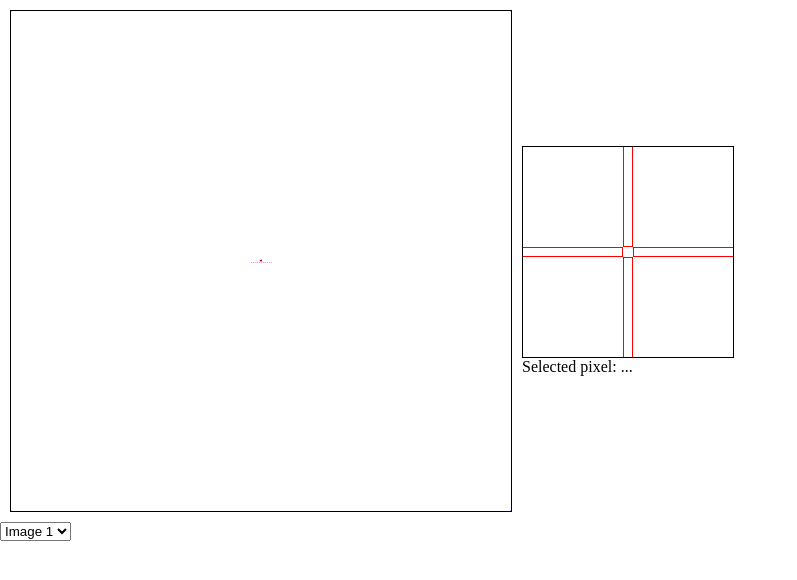
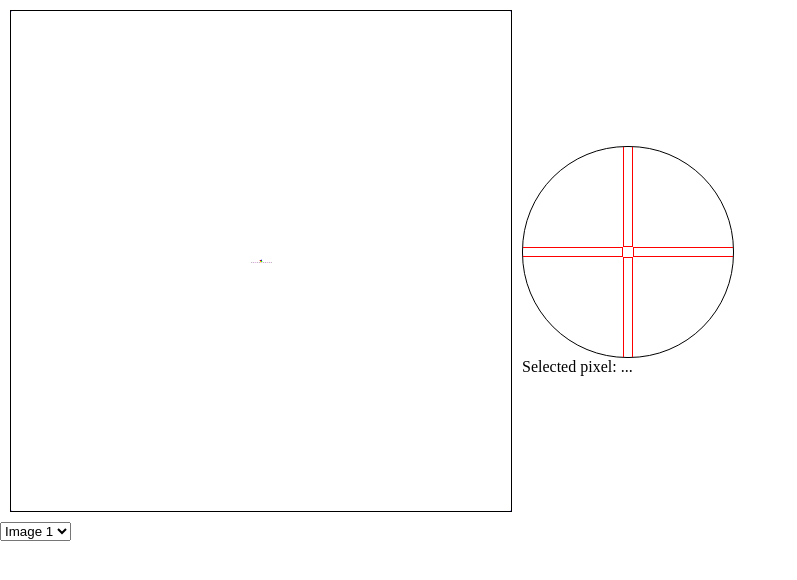
Before and after one commit to asmirnov1005/exp4, a plain HTML site: page index.html in a window 1280 px wide. Shown: the whole page, without its empty margins (0-797 px from the left). Drawn offline with Linux system fonts and the light colour scheme.

Commit message:
Rename 'display' -> 'crosshair' and add option 'round' to this elem.

```diff
--- a/css/main.css
+++ b/css/main.css
@@ -14,7 +14,7 @@ body {
   border: solid black 1px;
 }
 
-#display {
+#crosshair {
   display: block;
   width: 210px;
   height: 210px;
--- a/index.html
+++ b/index.html
@@ -10,7 +10,7 @@
 		<div id="main-container">
 		  <img id="image" src="images/img_1.png">
 			<div>
-				<div id="display">
+				<div id="crosshair">
 					<div id="target-top"></div>
 					<div id="target-bottom"></div>
 					<div id="target-left"></div>
--- a/js/main.js
+++ b/js/main.js
@@ -1,5 +1,5 @@
 const imgElem = document.getElementById("image");
-const displayElem = document.getElementById("display");
+const crosshairElem = document.getElementById("crosshair");
 
 let ph = null;
 
@@ -16,12 +16,15 @@ function imgElemLoaded() {
   if (ph) return;
 
   let phOptions = {
-    displaySize : { width : 21, height : 21 },
+    crosshair : {
+      size : { width : 21, height : 21 },
+      round : true,
+    },
     events : { onMousedown : onMousedown, onMouseup : onMouseup },
     speed : 0.25,
     showGlass : false,
   };
-  ph = new Peephole(imgElem, displayElem, phOptions);
+  ph = new Peephole(imgElem, crosshairElem, phOptions);
 
   ph.log();
 }
--- a/js/peephole.js
+++ b/js/peephole.js
@@ -4,9 +4,12 @@ class Peephole {
     options = {
       speed : <int>,
       showGlass : <bool>,
-      displaySize : {
-        width : <int>,
-        height : <int>,
+      crosshair : {
+        size : {
+          width : <int>,
+          height : <int>,
+        },
+        round : <bool>,
       },
       events : {
         onMousedown : <function(event:<object>, position:{x:<int>, y:<int>})>,
@@ -14,11 +17,11 @@ class Peephole {
       },
     }
   */
-  constructor(imgElem, displayElem, options) {
+  constructor(imgElem, crosshairElem, options) {
     this.speed = options.speed || 1;
 
     this._initImage(imgElem);
-    this._initDisplay(displayElem, options.displaySize);
+    this._initCrosshair(crosshairElem, options.crosshair);
     this._initGlass(options.showGlass);
     this._initEvents(options.events || {});
     this._setupPositions();
@@ -29,9 +32,9 @@ class Peephole {
     console.log('Image Element:', this._imgElem);
     console.log('Image Natural Size: ' + this._nW + 'x' + this._nH);
     console.log('Image Client Size: ' + this._cW + 'x' + this._cH);
-    console.log('Display Element:', this._displayElem);
-    console.log('Display Natural Size: ' + this._dnW + 'x' + this._dnH);
-    console.log('Display Client Size: ' + this._dcW + 'x' + this._dcH);
+    console.log('Crosshair Element:', this._crosshairElem);
+    console.log('Crosshair Natural Size: ' + this._dnW + 'x' + this._dnH);
+    console.log('Crosshair Client Size: ' + this._dcW + 'x' + this._dcH);
     if (this._showGlass) {
       console.log('Glass Element:', this._glassElem);
       console.log('Glass Natural Size: ' + this._gnW + 'x' + this._gnH);
@@ -56,30 +59,32 @@ class Peephole {
       throw new Error("Image element size (width and height) should be specified!");
   }
 
-  _initDisplay(displayElem, displaySize) {
-    this._displayElem = displayElem;
+  _initCrosshair(crosshairElem, options) {
+    this._crosshairElem = crosshairElem;
 
-    this._dcW = this._displayElem.clientWidth;
-    this._dcH = this._displayElem.clientHeight;
+    this._dcW = this._crosshairElem.clientWidth;
+    this._dcH = this._crosshairElem.clientHeight;
     if (!this._dcW || !this._dcH)
-      throw new Error("Display element size (width and height) should be specified!");
-    if (!displaySize)
-      throw new Error("`displaySize` is required option!");
-    this._dnW = displaySize.width;
-    this._dnH = displaySize.height;
+      throw new Error("Crosshair element size (width and height) should be specified!");
+    if (options.round === true)
+      this._crosshairElem.style.borderRadius = Math.round(Math.min(this._dcW, this._dcH) / 2) + "px";
+    if (!options.size)
+      throw new Error("`crosshair.size` is required option!");
+    this._dnW = options.size.width;
+    this._dnH = options.size.height;
     if (this._dnW % 2 !== 1 || this._dnH % 2 !== 1)
-      throw new Error("Width and height of the display should be odd integers!");
+      throw new Error("Width and height of the crosshair should be odd integers!");
     if (this._dcW % this._dnW !== 0 || this._dcH % this._dnH !== 0)
-      throw new Error("Width and height of the display element should be divisible by its natural width and height.");
+      throw new Error("Width and height of the crosshair element should be divisible by its natural width and height.");
     if (!this._dnW || !this._dnH)
-      throw new Error("Display size (dW and dH parameters) should be nonzero integers!");
+      throw new Error("Crosshair size (dW and dH parameters) should be nonzero integers!");
 
-    this._displayElem.style.backgroundRepeat = "no-repeat";
-    this._displayElem.style.backgroundSize = this._nW * Math.round(this._dcW / this._dnW) + "px " + this._nH * Math.round(this._dcH / this._dnH) + "px";
-  	this._displayElem.style.imageRendering = "-moz-crisp-edges";
-    this._displayElem.style.imageRendering = "-webkit-crisp-edges";
-    this._displayElem.style.imageRendering = "pixelated";
-    this._displayElem.style.imageRendering = "crisp-edges";
+    this._crosshairElem.style.backgroundRepeat = "no-repeat";
+    this._crosshairElem.style.backgroundSize = this._nW * Math.round(this._dcW / this._dnW) + "px " + this._nH * Math.round(this._dcH / this._dnH) + "px";
+  	this._crosshairElem.style.imageRendering = "-moz-crisp-edges";
+    this._crosshairElem.style.imageRendering = "-webkit-crisp-edges";
+    this._crosshairElem.style.imageRendering = "pixelated";
+    this._crosshairElem.style.imageRendering = "crisp-edges";
   }
 
   _initGlass(showGlass) {
@@ -94,7 +99,7 @@ class Peephole {
 
     this._glassElem = document.createElement("div");
     this._glassElem.classList.add("peephole-glass");
-    this._glassElem.style.display = "none";
+    this._glassElem.style.crosshair = "none";
     this._glassElem.style.position = "absolute";
     this._glassElem.style.width = this._gcW + "px";
     this._glassElem.style.height = this._gcH + "px";
@@ -133,8 +138,8 @@ class Peephole {
         this._onMousedown(event, { x : x, y : y });
       }.bind(this, this._touchNaturalPosition.x, this._touchNaturalPosition.y));
     if (this._showGlass)
-      this._glassElem.style.display = "block";
-    this._displayElem.style.backgroundImage = "url('" + this._imgElem.src + "')";
+      this._glassElem.style.crosshair = "block";
+    this._crosshairElem.style.backgroundImage = "url('" + this._imgElem.src + "')";
     this._onPeepholeMoveEvent(event);
   }
 
@@ -157,7 +162,7 @@ class Peephole {
     }
     if (this._showGlass)
       this._updateglassElemPosition(clientPosition);
-    this._updateDisplay(this._naturalPosition);
+    this._updateCrosshair(this._naturalPosition);
   }
 
   _documentOnMouseupEvent(event) {
@@ -184,8 +189,8 @@ class Peephole {
   }
 
   _imgElemOnLoad(event) {
-    if (this._displayElem.style.backgroundImage != "")
-      this._displayElem.style.backgroundImage = "url('" + this._imgElem.src + "')";
+    if (this._crosshairElem.style.backgroundImage != "")
+      this._crosshairElem.style.backgroundImage = "url('" + this._imgElem.src + "')";
   }
 
   _updateglassElemPosition(position) {
@@ -193,12 +198,12 @@ class Peephole {
     this._glassElem.style.top = (position.y + this._gcH / 2) + "px";
   }
 
-  _updateDisplay(position) {
+  _updateCrosshair(position) {
     const dx = (position.x - Math.floor(this._dnW / 2)) * Math.round(this._dcW / this._dnW);
     const dy = (position.y - Math.floor(this._dnH / 2)) * Math.round(this._dcH / this._dnH);
     const sDX = dx > 0 ? "-" + dx + "px" : -dx + "px";
     const sDY = dy > 0 ? "-" + dy + "px" : -dy + "px";
-    this._displayElem.style.backgroundPosition = sDX + " " + sDY;
+    this._crosshairElem.style.backgroundPosition = sDX + " " + sDY;
   }
 
 }
```
